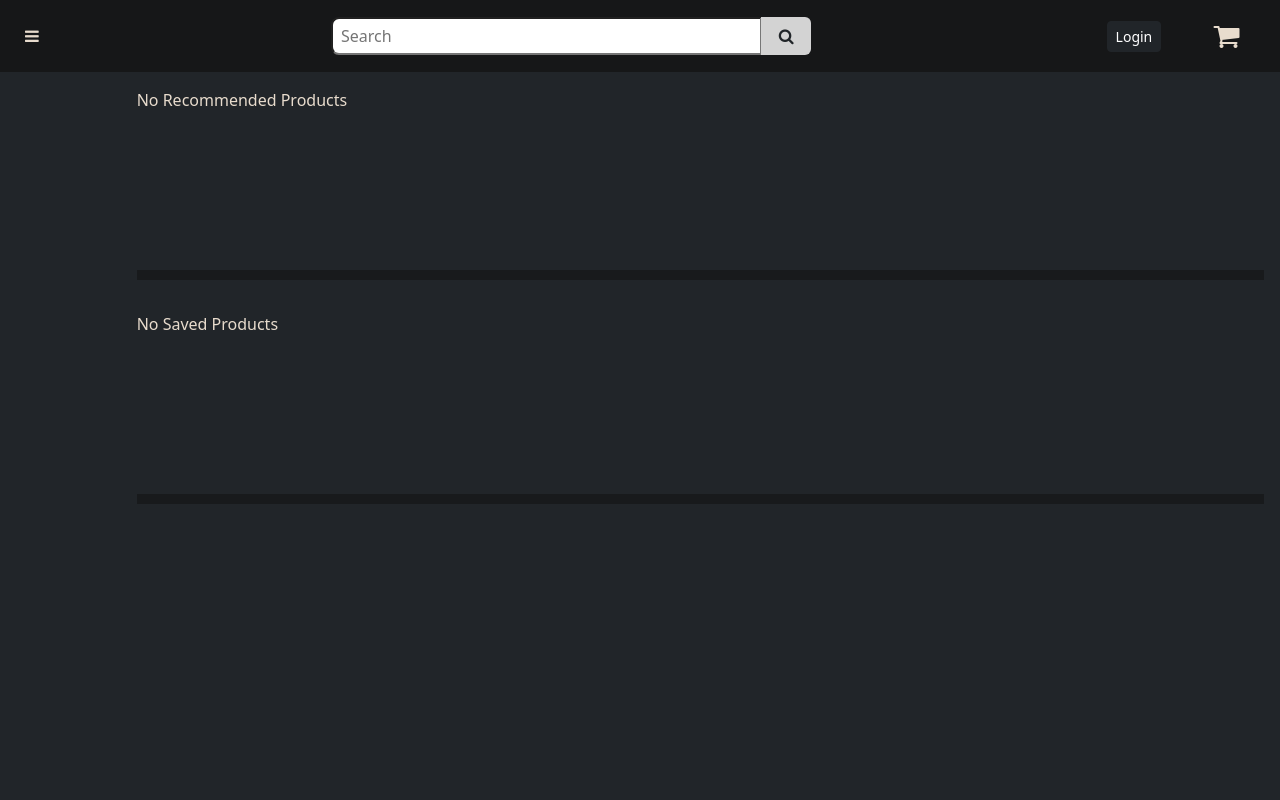
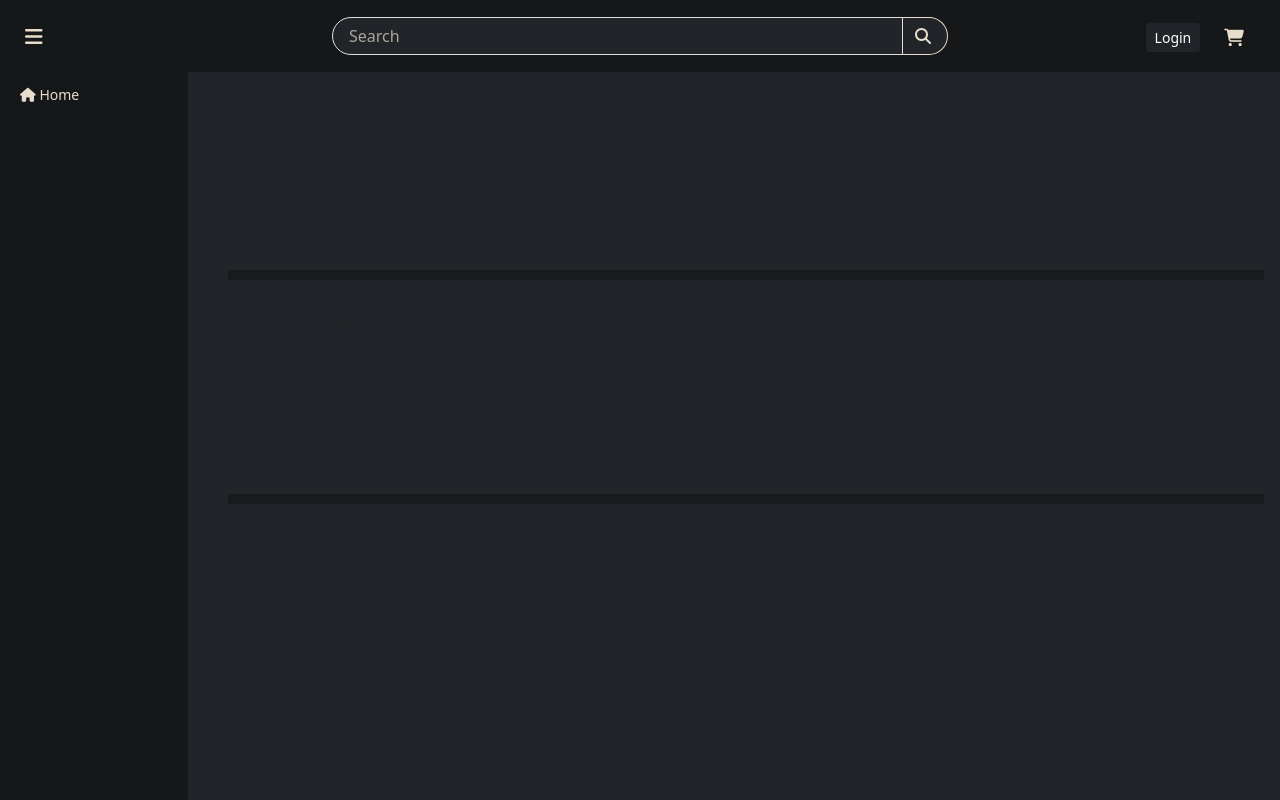
Before and after one commit to hergotta24/Senior-Capstone, a Django app: page / in a window 1280 px wide. Run offline with Django 5.2, Linux system fonts and the light colour scheme; some libraries are stand-ins or nearby versions.

Commit message:
More homepage reformatting

```diff
--- a/templates/home.html
+++ b/templates/home.html
@@ -2,7 +2,7 @@
 <html lang="en" class="h-100">
 <head>
     <meta name="viewport" content="width=device-width, initial-scale=1">
-    <link rel="stylesheet" href="https://cdnjs.cloudflare.com/ajax/libs/font-awesome/4.7.0/css/font-awesome.min.css">
+    <script src="https://kit.fontawesome.com/0a86d3bf39.js" crossorigin="anonymous"></script>
     <link href="https://cdn.jsdelivr.net/npm/bootstrap@5.3.2/dist/css/bootstrap.min.css" rel="stylesheet">
     <meta charset="UTF-8">
     <title>Homepage</title>
@@ -10,7 +10,6 @@
         document.addEventListener("DOMContentLoaded", function () {
             const btn = document.getElementById('hide');
             const subMenu = document.getElementById('sidebar');
-            subMenu.style.opacity = '0';
             btn.addEventListener('click', () => {
                 if (subMenu.style.opacity === '0') {
                     subMenu.style.opacity = '1';
@@ -48,33 +47,41 @@
         background-color: #161718;
     }
 
-    a, p {
+    a {
         color: #E8DCCD;
+        display: inline-block;
+        width: 100%;
+        height: 100%;
+        text-decoration: none;
     }
-
     .hover:hover {
-        background-color: #272d33;
-        transition-duration: 0.5s;
+        background-color: #46494d;
     }
 
     li {
-        border-radius: 5px;
-        margin: 10px;
-    }
-
-    i {
-        border-radius: 5px;
+        font-size: 14px;
+        margin-inline: 10px;
+        padding: 8px;
     }
 
     #searchBtn {
         max-width: 50px;
-        background: lightgray
+        background: #212529;
+        border-color:#E8DCCD;;
     }
 
     #searchBtn:hover {
-        background: white;
+        background: #46494d;
     }
-
+    #search{
+        color: #E8DCCD;
+        width: 70%;
+        background: #212529;
+    }
+    #search::placeholder{
+        color: #E8DCCD;
+        opacity: 70%;
+    }
     hr {
         height: 10px;
         background-color: #161718;
@@ -82,57 +89,57 @@
         opacity: 0.75;
     }
 
-    :root {
-        --fa-primary-color: #E8DCCD;
+    i{
+        color: #E8DCCD;
     }
 </style>
 <body class="h-100 w-100 overflow-x-hidden">
-<div class="row d-flex align-items-center align-content-center m-auto flex-nowrap" id="header">
-    <div class="container col-sm-1">
-
+<div class="row col-sm-12 d-flex align-items-center align-content-center m-auto flex-nowrap" id="header">
+    <div class="container col-lg-1 col-sm-1">
         <button type="button" class="btn hover" id="hide">
-            <i class="fa fa-bars" style="color: #E8DCCD"></i>
+            <i class="fa fa-bars fa-lg"></i>
         </button>
     </div>
-    <div class="col-sm-1"></div>
-    <div class="container col-sm-6 offset-sm-1">
-        <div class="input-group mx-auto w-100" id="searchbar">
-            <label for="search"></label><input class="rounded-start-3 ps-2" type="search" id="search"
-                                               placeholder="Search" style="width: 70%;">
-            <button class="container btn input-group-append" id="searchBtn"><i class="fa fa-search"></i></button>
+    <div class="col-lg-1"></div>
+    <div class="container col-lg-6 offset-lg-1 col-sm-2">
+        <div class="input-group mx-auto w-100 border-solid border-2" id="searchbar" style="border-color:#E8DCCD;">
+            <input class="form-control ps-3 rounded-start-pill" type="search" id="search" placeholder="Search" aria-label="Search" aria-describedby="basic-addon2">
+            <div class="input-group-append">
+                <button class="btn rounded-end-pill pe-3 hover" id="searchBtn"><i class="fa fa-search"></i></button>
+            </div>
         </div>
     </div>
-    <div class="container col-sm-1 offset-sm-1 d-flex justify-content-end">
-        <div class="col" style="text-align: right">
+    <div class="container col-lg-1 col-sm-1 offset-lg-2 d-flex justify-content-end">
+        <div class="col">
             {% if user.is_authenticated %}
-                <a href="/logout" class="btn btn-dark btn-sm" id="loginBtn">Logout</a>
+                <a href="/logout" class="btn btn-dark btn-sm d-inline" id="loginBtn">Logout</a>
             {% else %}
-                <a href="/login" class="btn btn-dark btn-sm" id="loginBtn">Login</a>
+                <a href="/login" class="btn btn-dark btn-sm d-inline" id="loginBtn">Login</a>
             {% endif %}
+        </div>
+        <div class="col" style="margin-inline:15px">
+            <a href="/cart" class="btn btn-sm hover justify-content-center d-inline"><i class="fa fa-shopping-cart fa-lg"></i></a>
         </div>
     </div>
 
-
-    <div class="container col-sm-1 justify-content-center d-flex">
-        <a href="/cart" class="btn btn-sm hover" style="color: #E8DCCD;"><i class="fa fa-shopping-cart fa-2x"></i></a>
-    </div>
 </div>
 <div class="row d-flex align-content-center justify-content-center" id="main">
-    <div class="container col-sm-1 text-center d-flex h-100" id="sidebar">
+    <div class="container col-lg-1 col-sm-1 d-flex h-100 p-1" id="sidebar" style="width: 200px">
         <ul class="nav flex-column" id="list" style="margin-left:10px; width: 100%;">
             <li class="hover">
-                <a href="/home" class="text-decoration-none" style="margin-left:5px"><i class="fa fa-home fa-1x"></i>
-                    Home </a>
+                <a href="#"><i class="fa fa-home"></i> Home </a>
+            </li>
+            {%  if user.is_authenticated %}
+            <li class="hover">
+                <a href="/products"><i class="fa fa-shop"></i> Your Storefront </a>
             </li>
             <li class="hover">
-                <a href="/products" class="text-decoration-none"> Products </a>
+                <a href="/account"><i class="fa fa-user"></i> Account </a>
             </li>
             <li class="hover">
-                <a href="/account" class="text-decoration-none"> Account </a>
+                <a href="/followed"><i class="fa fa-bookmark"></i> Followed Creators </a>
             </li>
-            <li class="hover">
-                <a href="/followed" class="text-decoration-none"> Followed Creators </a>
-            </li>
+            {% endif %}
         </ul>
     </div>
     <div class="container col d-flex ps-4" id="content">
```
